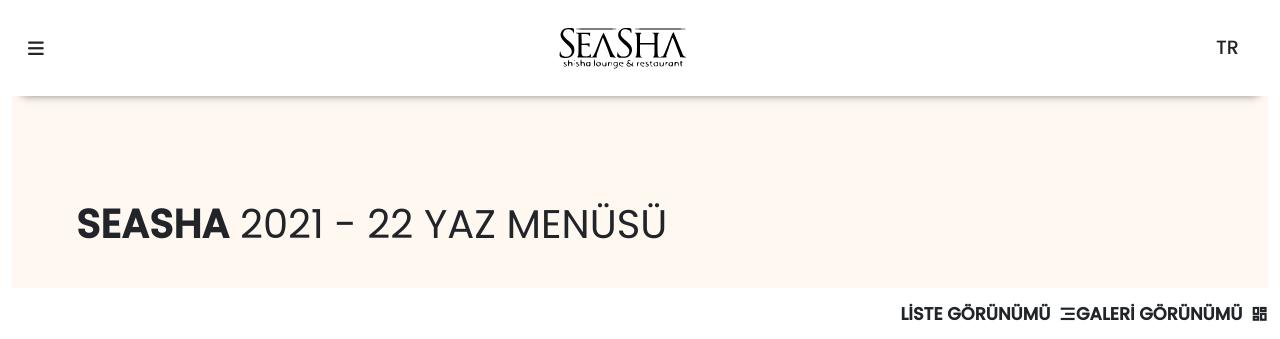
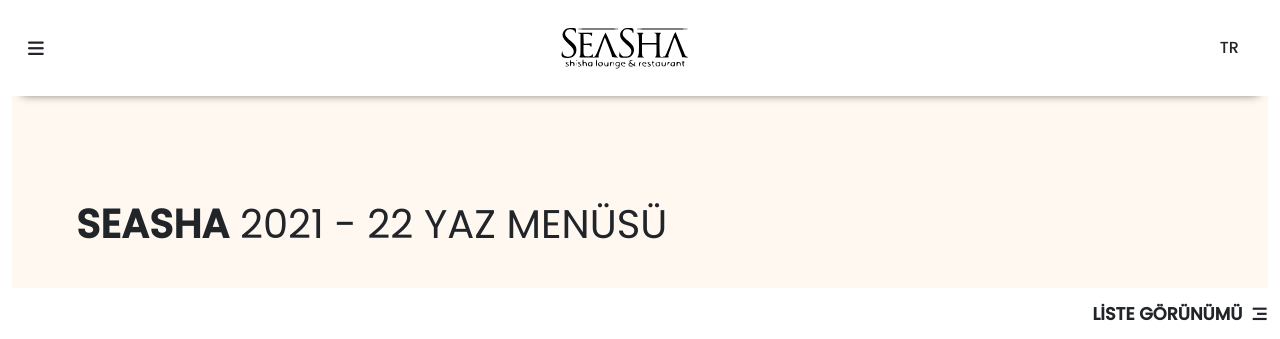
Before and after one commit to busraozata/qr-menu, a plain HTML site: page index.html in a window 1280 px wide. Shown: the top 339 px of the page. Drawn offline with nearby package versions, Linux system fonts and the light colour scheme; grey boxes are pictures that could not be loaded.

Commit message:
second commit

```diff
--- a/css/style.scss
+++ b/css/style.scss
@@ -77,7 +77,7 @@ header {
         }
         .dropdown {
             .btn {
-                font-size: 1.2rem;
+                font-size: 1rem;
                 font-weight: 500;
             }
         }
--- a/index.html
+++ b/index.html
@@ -47,9 +47,9 @@
                         <h3 class="d-flex align-items-center toggle-view">
                             LİSTE GÖRÜNÜMÜ<i class="ri-menu-3-fill"></i>
                         </h3>
-                        <h3 class="d-flex align-items-center toggle-view-galery">
+                     <!--    <h3 class="d-flex align-items-center toggle-view-galery">
                             GALERİ GÖRÜNÜMÜ<i class="ri-dashboard-line"></i>
-                        </h3>
+                        </h3> -->
                     </div>
                     <div class="box-area">
                         <div class="box-item">
```
Also changed, not shown: css/style.css, 1 other file.
